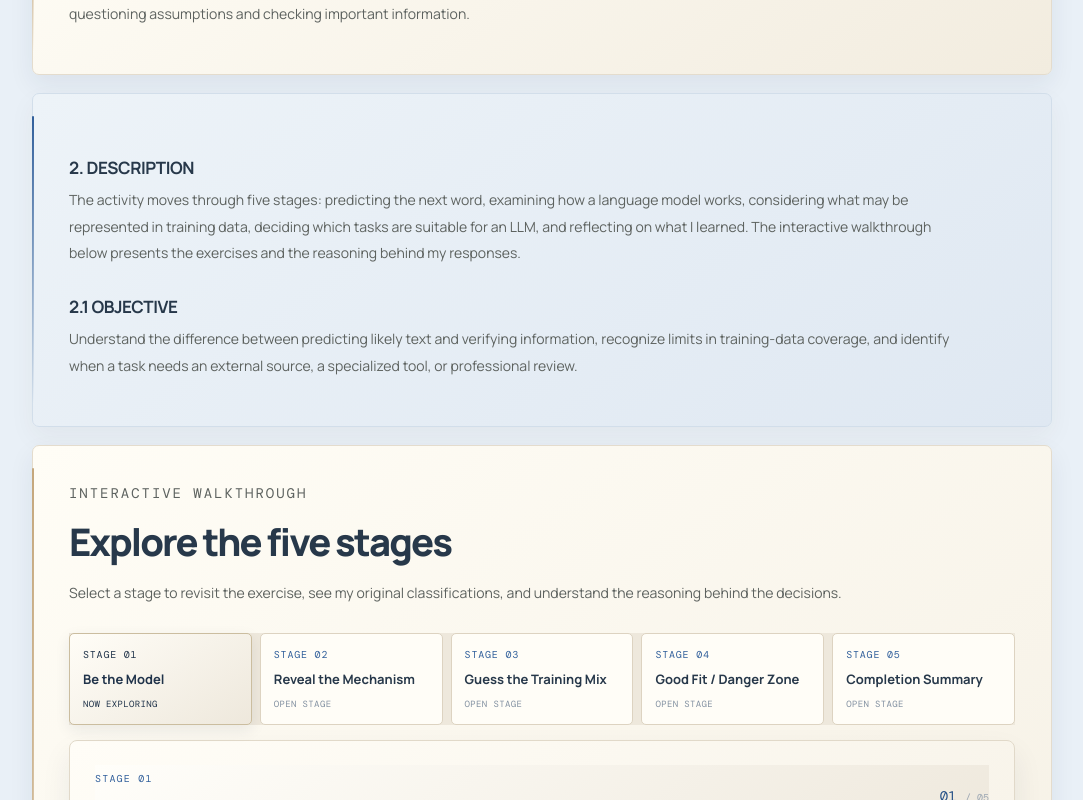
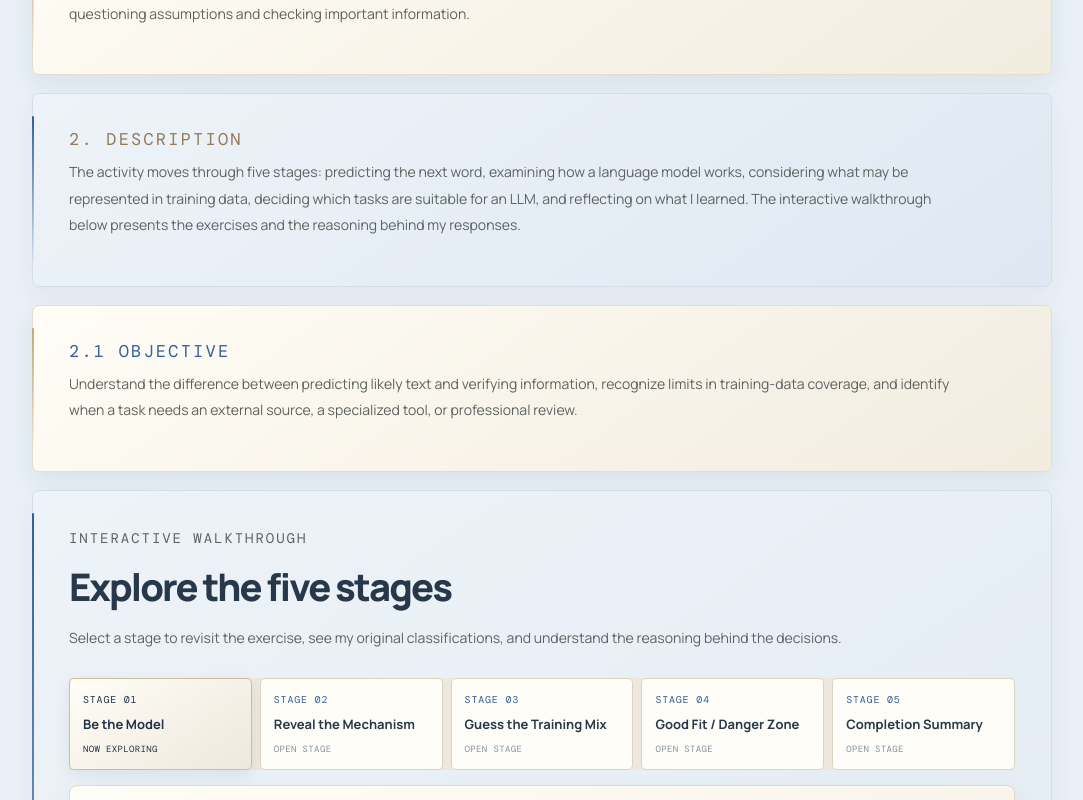
Before and after one commit to AnushaKallempudi12/portfolio, a Next.js app: page /portfolio/artifacts/ai-training-interaction in a window 1280 px wide. Shown: the part 940-1740 px from the top of the page, without its empty margins (98-1181 px from the left). Built offline with nearby package versions, Linux system fonts and the light colour scheme.

Commit message:
Match Artifact 3 section headings to other artifact pages

```diff
--- a/src/app/artifacts/ai-training-interaction/page.jsx
+++ b/src/app/artifacts/ai-training-interaction/page.jsx
@@ -144,9 +144,11 @@ export default function AITrainingInteractionPage(){
     <p>AI Training Interaction is a learning activity that helped me examine how large language models learn and respond. By working through the Professor Predict exercises, I explored why an answer can sound convincing without being verified and why responsible AI use requires questioning assumptions and checking important information.</p>
    </section>
 <section className="detail-section ati-reveal">
-    <h3 className="detail-subhead">2. DESCRIPTION</h3>
+    <p className="detail-index">2. DESCRIPTION</p>
     <p>The activity moves through five stages: predicting the next word, examining how a language model works, considering what may be represented in training data, deciding which tasks are suitable for an LLM, and reflecting on what I learned. The interactive walkthrough below presents the exercises and the reasoning behind my responses.</p>
-    <h3 className="detail-subhead">2.1 OBJECTIVE</h3>
+   </section>
+   <section className="detail-section ati-reveal">
+    <p className="detail-index">2.1 OBJECTIVE</p>
     <p>Understand the difference between predicting likely text and verifying information, recognize limits in training-data coverage, and identify when a task needs an external source, a specialized tool, or professional review.</p>
    </section>
 <section className="detail-section ati-reveal" id="stages">
```
